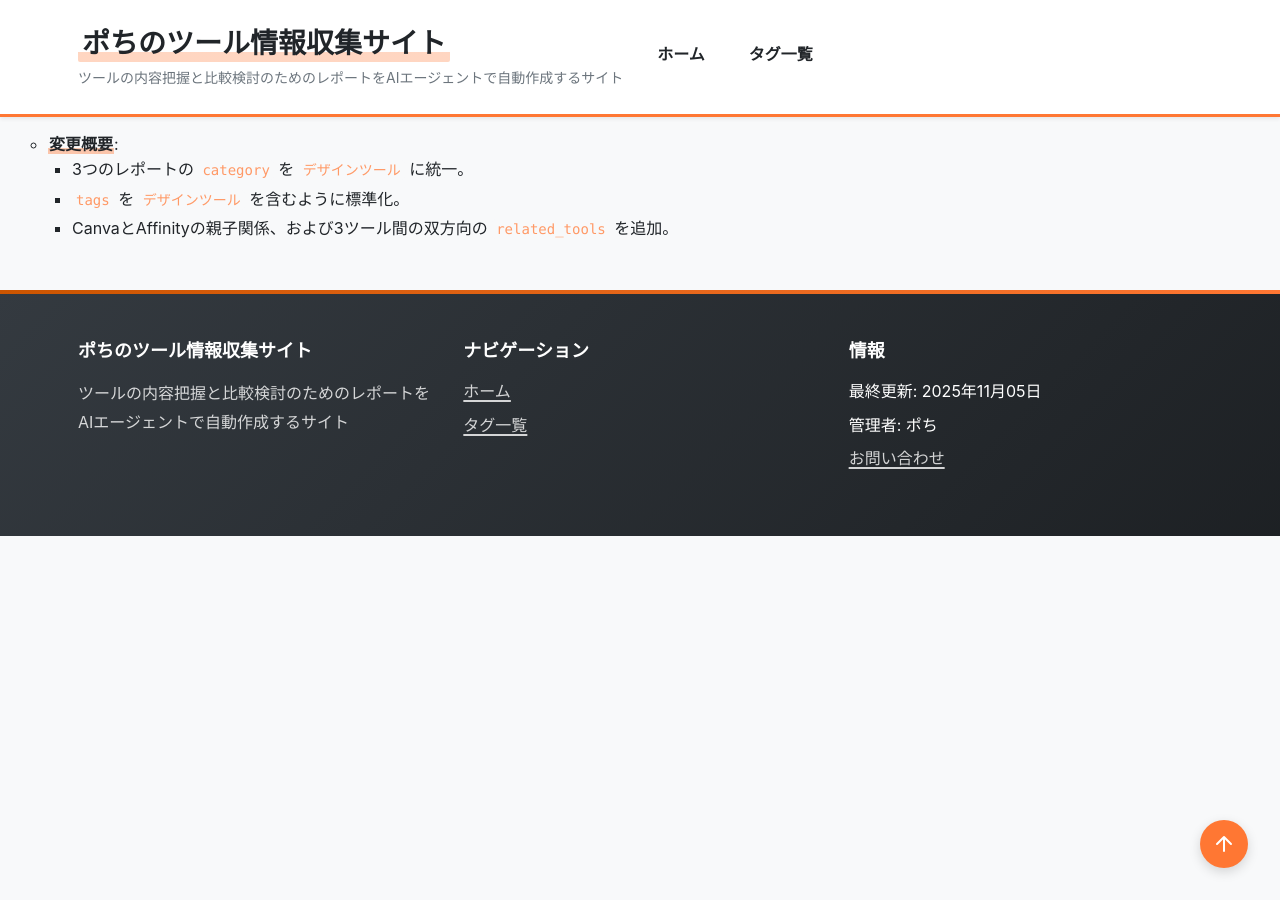
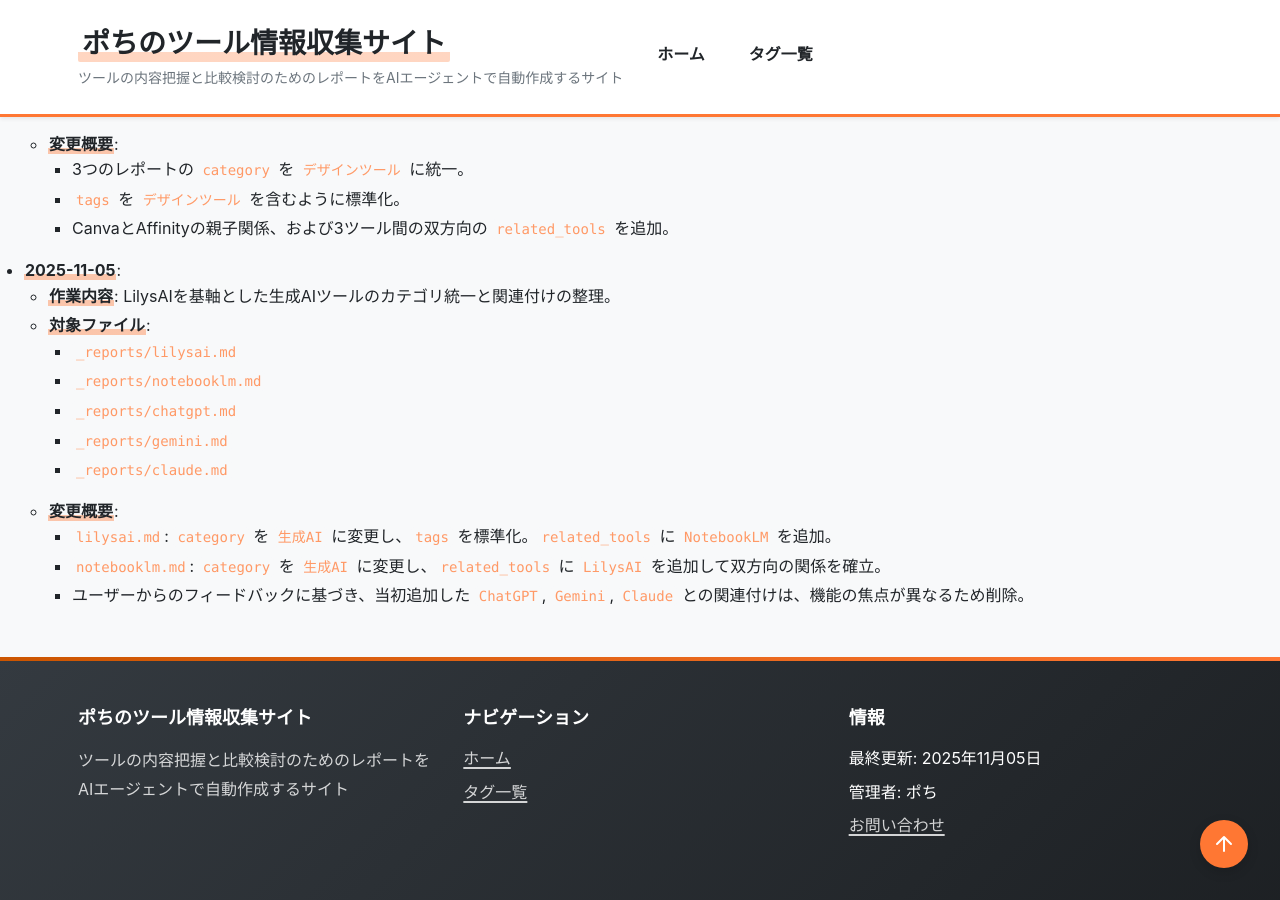
Before and after one commit to aegisfleet/tool-survey-report, a Jekyll site: the page built from task-organizing-category-tags.md, in a window 1280 px wide and 900 px high, scrolled down 12436 px. Built offline with Jekyll 4.4.1, drawn with Linux system fonts in a browser that asks for light colours; our own code applies the rules of GitHub Pages for plain Markdown files.

Commit message:
refactor(reports): Refine LilysAI relationships and categories (#162)
- Standardized the category for `LilysAI` and `NotebookLM` to "生成AI".
- Established a direct, bidirectional `related_tools` link between `LilysAI` and `NotebookLM` due to their functional similarity as content summarization tools.
- Removed the incorrect `related_tools` links from `LilysAI` to general-purpose conversational AIs (ChatGPT, Gemini, Claude) based on user feedback.
- Updated the progress log in `task-organizing-category-tags.md` to accurately reflect the final changes.

Co-authored-by: google-labs-jules[bot] <161369871+google-labs-jules[bot]@users.noreply.github.com>

```diff
--- a/task-organizing-category-tags.md
+++ b/task-organizing-category-tags.md
@@ -451,3 +451,15 @@ grep -l "category.*AI.*コーディング" _reports/*.md
     - 3つのレポートの `category` を `デザインツール` に統一。
     - `tags` を `デザインツール` を含むように標準化。
     - CanvaとAffinityの親子関係、および3ツール間の双方向の `related_tools` を追加。
+- **2025-11-05**:
+  - **作業内容**: LilysAIを基軸とした生成AIツールのカテゴリ統一と関連付けの整理。
+  - **対象ファイル**:
+    - `_reports/lilysai.md`
+    - `_reports/notebooklm.md`
+    - `_reports/chatgpt.md`
+    - `_reports/gemini.md`
+    - `_reports/claude.md`
+  - **変更概要**:
+    - `lilysai.md`: `category` を `生成AI` に変更し、`tags` を標準化。`related_tools` に `NotebookLM` を追加。
+    - `notebooklm.md`: `category` を `生成AI` に変更し、`related_tools` に `LilysAI` を追加して双方向の関係を確立。
+    - ユーザーからのフィードバックに基づき、当初追加した `ChatGPT`, `Gemini`, `Claude` との関連付けは、機能の焦点が異なるため削除。
```
Also changed, not shown: _reports/lilysai.md (+6 -3 lines), _reports/notebooklm.md (+4 -1 lines).
